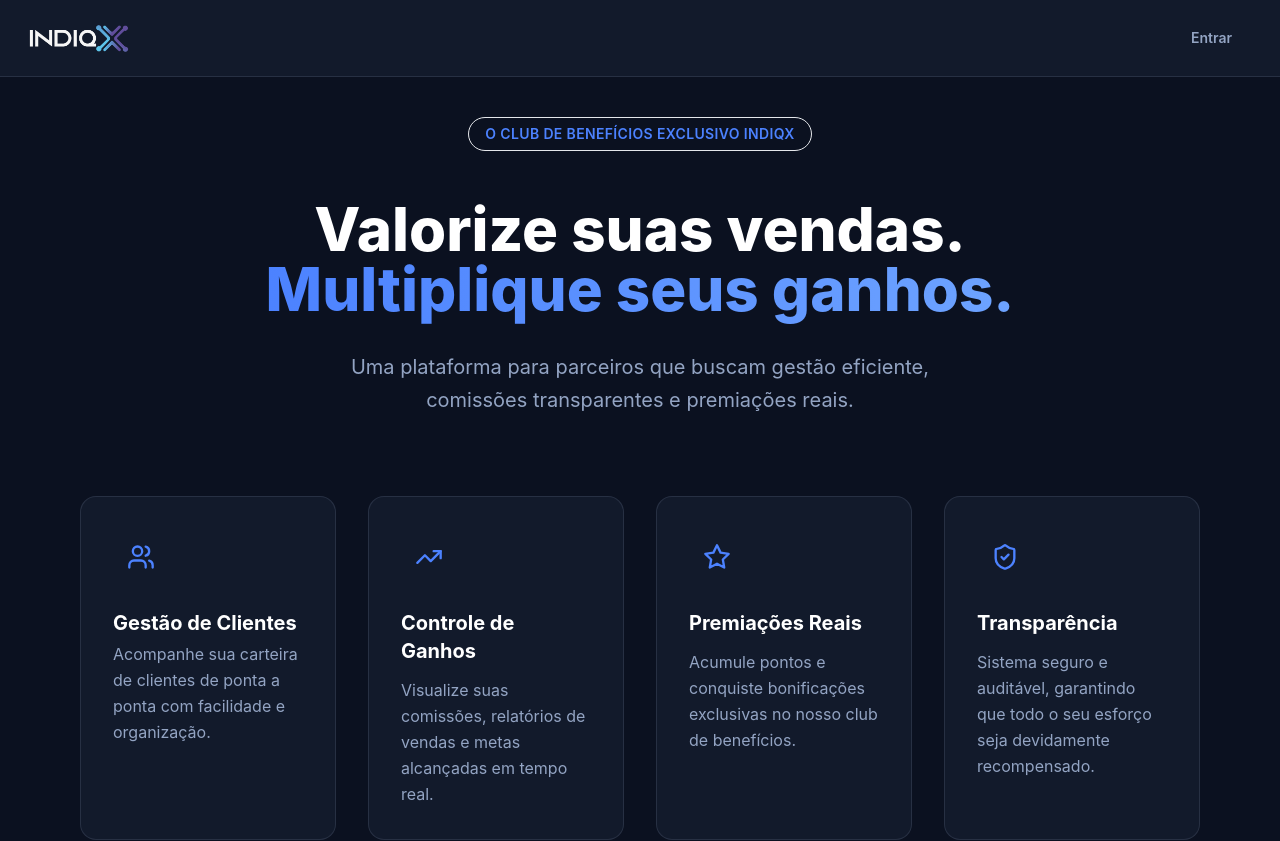
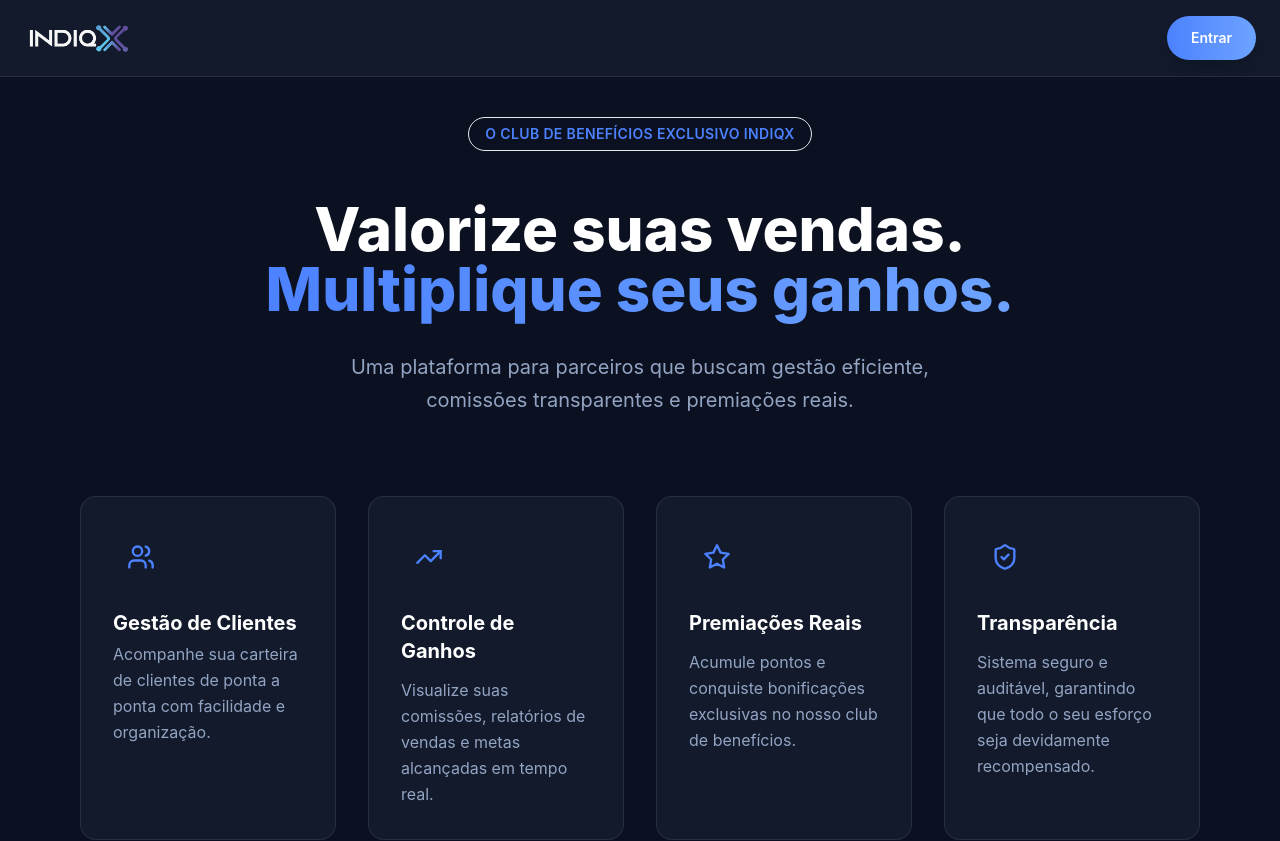
Before and after one commit to danielcarvalho87/indiqxclub, a React (Vite) app in the folder app/: page / in a window 1280 px wide. Shown: the top 841 px of the page. Built offline with nearby package versions, Linux system fonts and the light colour scheme; no server answers.

Commit message:
Ajuste Botao Entrar

```diff
--- a/app/src/pages/Home.jsx
+++ b/app/src/pages/Home.jsx
@@ -17,8 +17,7 @@ const Home = () => {
         <div className="flex gap-4 items-center">
           <Button
             onClick={() => navigate("/login")}
-            variant="ghost"
-            className="text-sm"
+            className="text-sm font-semibold px-6 py-2 bg-gradient-to-r from-brand-primary to-brand-secondary hover:opacity-90 transition-opacity shadow-lg shadow-brand-primary/20"
           >
             Entrar
           </Button>
```
